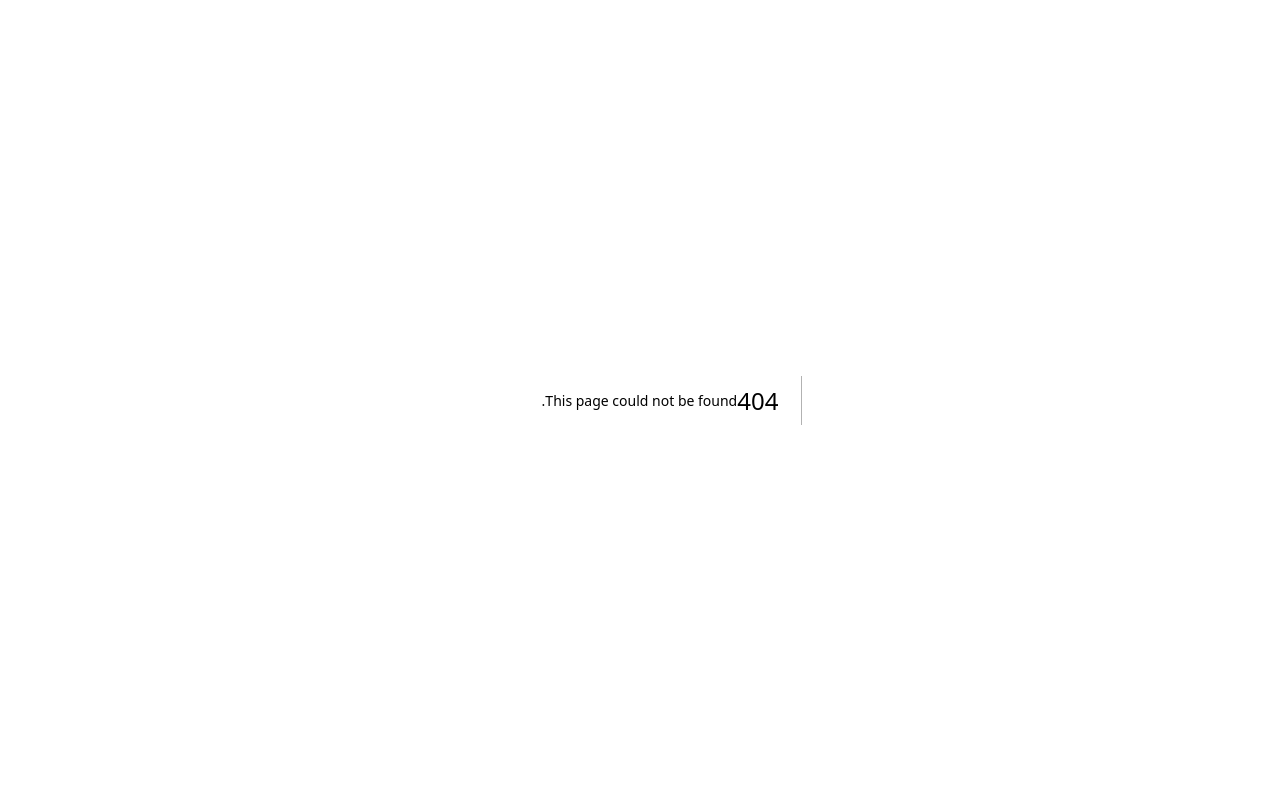
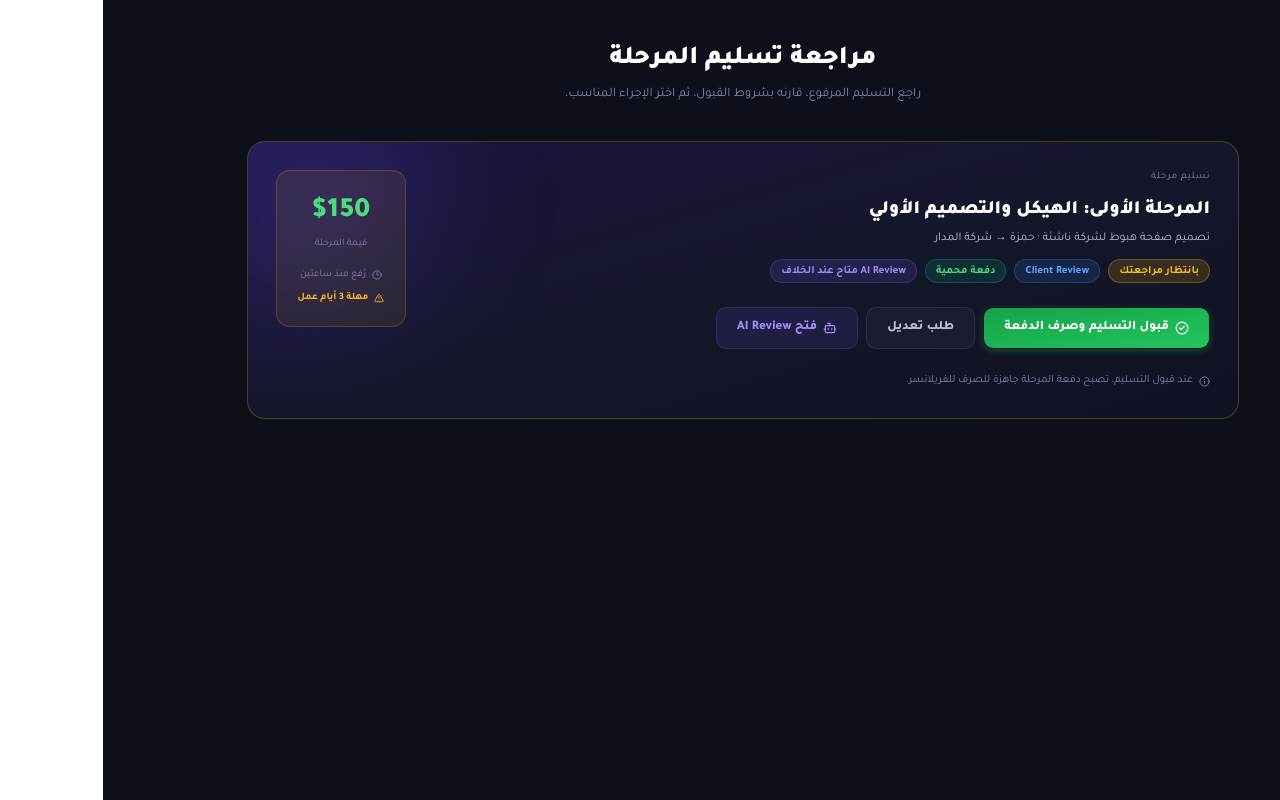
Before and after one commit to WasmSoft/dhaman_dashboard, a Next.js app: page /portal/delivery-preview in a window 1280 px wide. Before the commit this address had no page. Built offline with nearby package versions, Linux system fonts and the light colour scheme.

Commit message:
first-section

```diff
--- /dev/null
+++ b/src/app/(client-portal)/portal/delivery-preview/page.tsx
@@ -0,0 +1,5 @@
+import { DeliveryPreviewSection } from "@/components/client-portal";
+
+export default function DeliveryPreviewPage() {
+  return <DeliveryPreviewSection />;
+}
--- /dev/null
+++ b/src/components/client-portal/DeliveryPreviewSection.tsx
@@ -0,0 +1,146 @@
+import { Bot, CheckCircle2, Clock3, Info, TriangleAlert } from "lucide-react";
+
+import { Button } from "@/components/shared";
+import { clientPortalContent } from "@/constants";
+import { cn } from "@/lib/utils";
+import type { PortalDeliveryPreviewHero } from "@/types";
+
+const badgeClassNames = {
+  warning: "border-amber-400/30 bg-amber-400/15 text-[#fbbf24]",
+  blue: "border-[#2f80ed]/30 bg-[#2f80ed]/15 text-[#60a5fa]",
+  green: "border-emerald-400/25 bg-emerald-400/[0.12] text-[#4ade80]",
+  purple: "border-[#6d5dfc]/30 bg-[#6d5dfc]/15 text-[#a78bfa]",
+} as const;
+
+const actionClassNames = {
+  accept:
+    "border-transparent bg-gradient-to-br from-[#16a34a] to-[#22c55e] text-white shadow-[0_2px_6px_rgba(34,197,94,0.3)] hover:from-[#15803d] hover:to-[#16a34a]",
+  secondary:
+    "border-white/[0.12] bg-[#1a1d2e] text-[#b8bdd8] hover:bg-[#20243a] hover:text-white",
+  ai: "border-[#6d5dfc]/30 bg-[#6d5dfc]/[0.12] text-[#a78bfa] hover:bg-[#6d5dfc]/20 hover:text-[#c4b5fd]",
+} as const;
+
+const actionIcons = {
+  check: CheckCircle2,
+  bot: Bot,
+} as const;
+
+export function DeliveryPreviewSection() {
+  const { deliveryPreview } = clientPortalContent;
+
+  return (
+    <main
+      dir="rtl"
+      className="min-h-screen bg-[#0d0f1a] px-4 py-8 text-[#f1f3fc] sm:px-6 sm:py-10"
+      aria-labelledby="delivery-preview-title"
+    >
+      <section className="mx-auto w-full max-w-[992px]">
+        <header className="text-center">
+          <h1
+            id="delivery-preview-title"
+            className="text-[26px] font-black leading-[1.5] tracking-normal text-white"
+          >
+            {deliveryPreview.title}
+          </h1>
+          <p className="mt-1.5 text-[13px] leading-[1.5] text-[#7f86a8]">
+            {deliveryPreview.description}
+          </p>
+        </header>
+
+        <DeliveryHero hero={deliveryPreview.hero} />
+      </section>
+    </main>
+  );
+}
+
+function DeliveryHero({ hero }: { hero: PortalDeliveryPreviewHero }) {
+  return (
+    <article className="relative mt-6 overflow-hidden rounded-[18px] border border-amber-400/25 bg-[linear-gradient(164deg,#1a1440_0%,#141729_55%,#0f1222_100%)] p-5 text-start sm:mt-9 sm:p-7">
+      <div
+        className="pointer-events-none absolute -top-16 end-[-58px] size-60 rounded-full bg-[#6d5dfc]/20 blur-3xl"
+        aria-hidden="true"
+      />
+
+      <div className="relative grid gap-6 lg:grid-cols-[minmax(0,1fr)_8.15rem] lg:items-start">
+        <ValueCard hero={hero} />
+
+        <div className="space-y-6 lg:order-first">
+          <div className="space-y-3">
+            <p className="text-[10px] leading-[1.5] tracking-[0.06em] text-[#7f86a8]">
+              {hero.eyebrow}
+            </p>
+            <div className="space-y-1">
+              <h2 className="text-[19px] font-black leading-[1.5] text-white">
+                {hero.title}
+              </h2>
+              <p className="text-xs leading-[1.5] text-[#b8bdd8]">{hero.meta}</p>
+            </div>
+            <div className="flex flex-wrap gap-2">
+              {hero.badges.map((badge) => (
+                <span
+                  key={badge.label}
+                  className={cn(
+                    "inline-flex min-h-6 items-center rounded-full border px-2.5 text-[11px] font-bold leading-none",
+                    badgeClassNames[badge.tone],
+                  )}
+                >
+                  {badge.label}
+                </span>
+              ))}
+            </div>
+          </div>
+
+          <div className="flex flex-col gap-2 sm:flex-row sm:flex-wrap sm:justify-start">
+            {hero.actions.map((action) => {
+              const Icon = action.icon ? actionIcons[action.icon] : null;
+
+              return (
+                <Button
+                  key={action.label}
+                  type="button"
+                  variant="outline"
+                  className={cn(
+                    "h-[42px] rounded-[10px] px-5 text-[13px] font-extrabold",
+                    action.variant === "accept" && "sm:min-w-[226px]",
+                    actionClassNames[action.variant],
+                  )}
+                >
+                  {Icon ? <Icon className="size-3.5" aria-hidden="true" /> : null}
+                  {action.label}
+                </Button>
+              );
+            })}
+          </div>
+
+          <p className="flex items-center gap-1.5 text-[11px] leading-[1.5] text-[#7f86a8]">
+            <Info className="size-[11px] shrink-0" aria-hidden="true" />
+            {hero.note}
+          </p>
+        </div>
+      </div>
+    </article>
+  );
+}
+
+function ValueCard({ hero }: { hero: PortalDeliveryPreviewHero }) {
+  return (
+    <aside className="w-full rounded-[14px] border border-amber-400/20 bg-amber-400/[0.08] p-5 text-center sm:max-w-[130px] lg:justify-self-end">
+      <p className="text-[28px] font-black leading-[1.5] text-[#4ade80]">
+        {hero.amount}
+      </p>
+      <p className="mt-1 text-[10px] leading-[1.5] text-[#7f86a8]">
+        {hero.amountLabel}
+      </p>
+      <div className="mt-4 space-y-2 text-[10px] leading-[1.5]">
+        <p className="flex items-center justify-center gap-1.5 text-[#7f86a8]">
+          <Clock3 className="size-2.5" aria-hidden="true" />
+          {hero.uploadedAt}
+        </p>
+        <p className="flex items-center justify-center gap-1.5 font-bold text-[#fbbf24]">
+          <TriangleAlert className="size-2.5" aria-hidden="true" />
+          {hero.reviewDeadline}
+        </p>
+      </div>
+    </aside>
+  );
+}
--- a/src/components/client-portal/index.ts
+++ b/src/components/client-portal/index.ts
@@ -6,6 +6,7 @@ export { TrackingSection } from "./TrackingSection";
 export { AgreementHero } from "./AgreementHero";
 export { AiDisputeSection } from "./AiDisputeSection";
 export { DecisionSection } from "./DecisionSection";
+export { DeliveryPreviewSection } from "./DeliveryPreviewSection";
 export { MilestonesSection } from "./MilestonesSection";
 export { PaymentSummaryCard } from "./PaymentSummaryCard";
 export { PolicySection } from "./PolicySection";
--- a/src/constants/client-portal.ts
+++ b/src/constants/client-portal.ts
@@ -452,4 +452,53 @@ export const clientPortalContent = {
       copyright: "© 2026 Dhaman",
     },
   },
+  deliveryPreview: {
+    title: "مراجعة تسليم المرحلة",
+    description:
+      "راجع التسليم المرفوع، قارنه بشروط القبول، ثم اختر الإجراء المناسب.",
+    hero: {
+      eyebrow: "تسليم مرحلة",
+      title: "المرحلة الأولى: الهيكل والتصميم الأولي",
+      meta: "تصميم صفحة هبوط لشركة ناشئة · حمزة → شركة المدار",
+      amount: "$150",
+      amountLabel: "قيمة المرحلة",
+      uploadedAt: "رُفع منذ ساعتين",
+      reviewDeadline: "مهلة 3 أيام عمل",
+      badges: [
+        {
+          label: "بانتظار مراجعتك",
+          tone: "warning",
+        },
+        {
+          label: "Client Review",
+          tone: "blue",
+        },
+        {
+          label: "دفعة محمية",
+          tone: "green",
+        },
+        {
+          label: "AI Review متاح عند الخلاف",
+          tone: "purple",
+        },
+      ],
+      actions: [
+        {
+          label: "قبول التسليم وصرف الدفعة",
+          icon: "check",
+          variant: "accept",
+        },
+        {
+          label: "طلب تعديل",
+          variant: "secondary",
+        },
+        {
+          label: "فتح AI Review",
+          icon: "bot",
+          variant: "ai",
+        },
+      ],
+      note: "عند قبول التسليم، تصبح دفعة المرحلة جاهزة للصرف للفريلانسر.",
+    },
+  },
 } as const satisfies ClientPortalContentMap;
--- a/src/types/client-portal.ts
+++ b/src/types/client-portal.ts
@@ -6,6 +6,7 @@ import type {
 export interface ClientPortalContentMap {
   portal: PortalReviewContent;
   tracking: PortalTrackingContent;
+  deliveryPreview: PortalDeliveryPreviewContent;
 }
 
 export interface PortalReviewContent {
@@ -244,6 +245,32 @@ export interface PortalTrackingFooter {
   copyright: string;
 }
 
+export interface PortalDeliveryPreviewContent {
+  title: string;
+  description: string;
+  hero: PortalDeliveryPreviewHero;
+}
+
+export interface PortalDeliveryPreviewHero {
+  eyebrow: string;
+  title: string;
+  meta: string;
+  amount: string;
+  amountLabel: string;
+  uploadedAt: string;
+  reviewDeadline: string;
+  badges: Array<{
+    label: string;
+    tone: "warning" | "blue" | "green" | "purple";
+  }>;
+  actions: Array<{
+    label: string;
+    icon?: "check" | "bot";
+    variant: "accept" | "secondary" | "ai";
+  }>;
+  note: string;
+}
+
 export interface ClientPortalOverview {
   activeAgreements: number;
   pendingInvoices: number;
```
